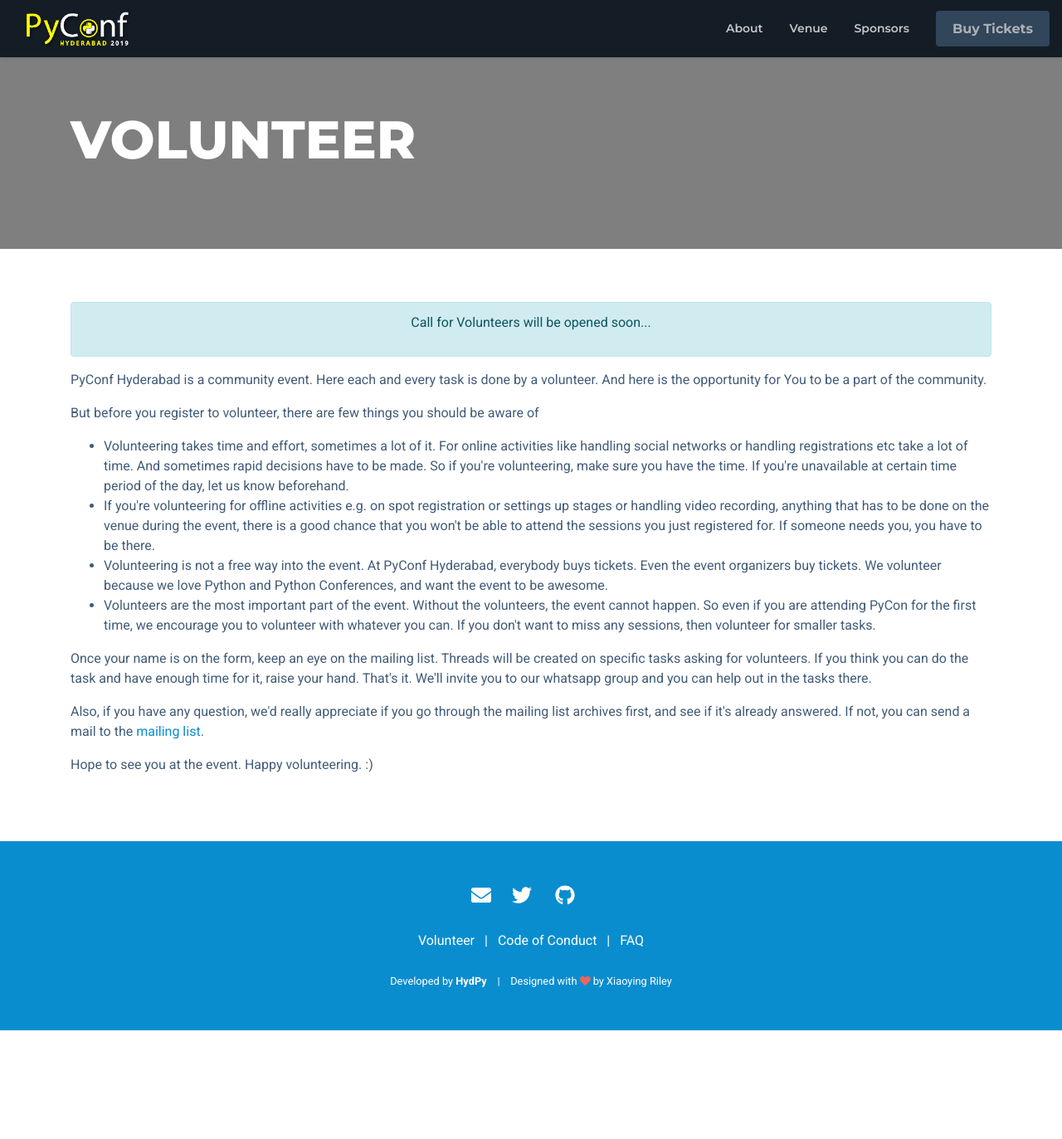
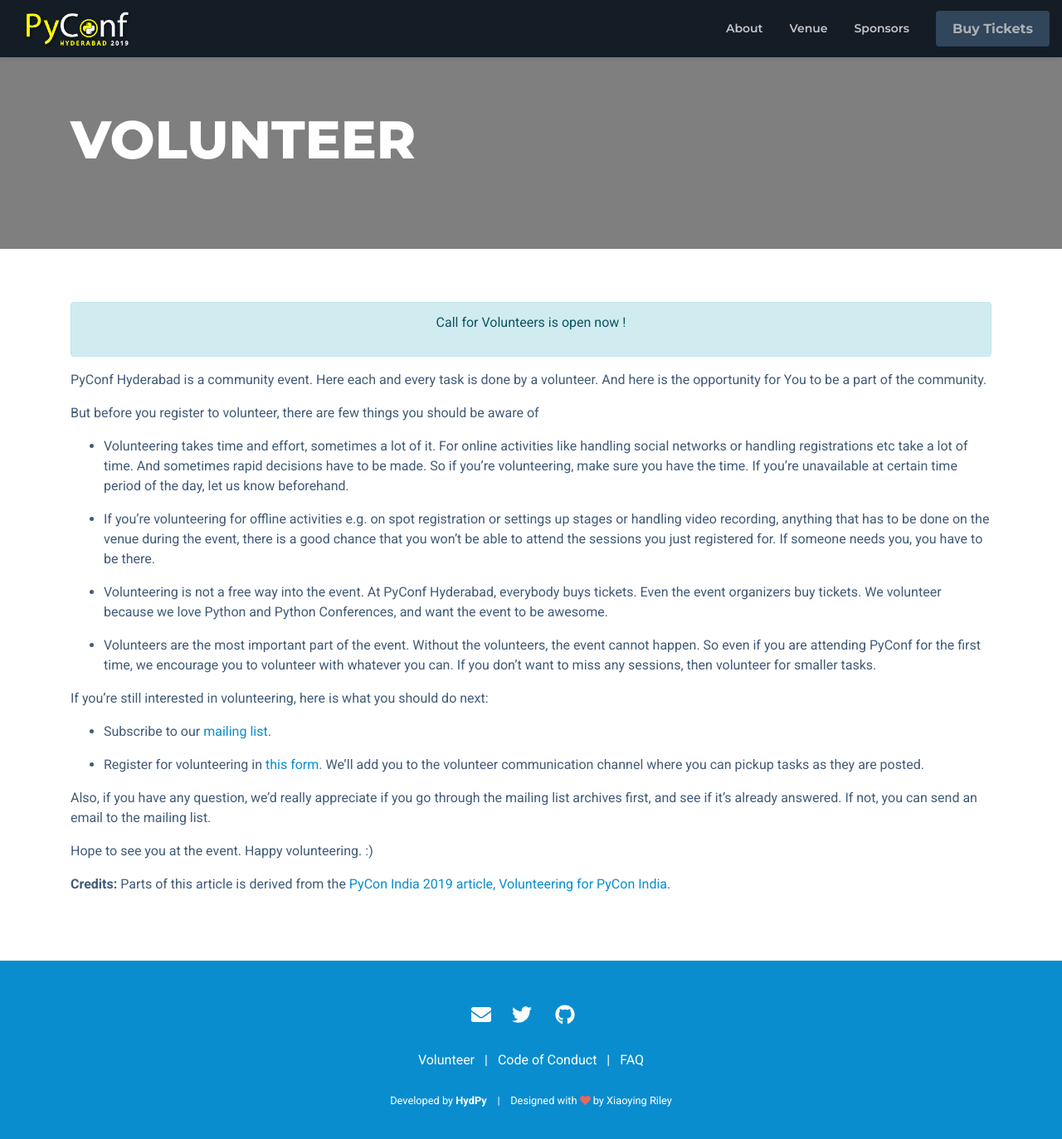
Before and after one commit to HydPy/hydpyconf2019, a Jekyll site: the page built from volunteer.md, in a window 1280 px wide and 1386 px high. Shown: the top 1373 px of the window at 83% size. Built offline with Jekyll 4.4.1, drawn with Linux system fonts in a browser that asks for light colours; nearby versions of some CDN libraries.

Commit message:
Update Volunteer page

```diff
--- a/volunteer.md
+++ b/volunteer.md
@@ -3,43 +3,38 @@
 title: Volunteer
 ---
 
-<div>
+<!-- call for volunteers placeholder -->
+<div class="alert alert-info text-center" role="alert">
+    <p>Call for Volunteers is open now !</p>
+</div>
 
-    <!-- call for volunteers placeholder -->
-    <div class="alert alert-info text-center" role="alert">
-        <p>Call for Volunteers will be opened soon...</p>
-    </div>
+<!-- <div class="alert alert-info text-center" role="alert">
+    <p>Thanks to all the Volunteers who are doing a great work to organize <b>PyConf Hyderabad 2017</b>.</p>
+    <p>Call for Volunteers is <b>Closed now</b>.</p>
+    <p>If you want to attend <b>PyConf Hyderabad 2017</b> you can buy tickets from <a
+            href="http://pyconf.hydpy.org/#tickets">this link</a>.</p>
+</div> -->
 
-    <!-- <div class="alert alert-info text-center" role="alert">
-        <p>Thanks to all the Volunteers who are doing a great work to organize <b>PyConf Hyderabad 2017</b>.</p>
-        <p>Call for Volunteers is <b>Closed now</b>.</p>
-        <p>If you want to attend <b>PyConf Hyderabad 2017</b> you can buy tickets from <a
-                href="http://pyconf.hydpy.org/#tickets">this link</a>.</p>
-    </div> -->
-    <p>PyConf Hyderabad is a community event. Here each and every task is done by a volunteer. And here is the
-        opportunity for You to be a part of the community.</p>
-    <p>But before you register to volunteer, there are few things you should be aware of </p>
-    <ul>
-        <li>Volunteering takes time and effort, sometimes a lot of it. For online activities like handling social
-            networks or handling registrations etc take a lot of time. And sometimes rapid decisions have to be made. So
-            if you're volunteering, make sure you have the time. If you're unavailable at certain time period of the
-            day, let us know beforehand.</li>
-        <li>If you're volunteering for offline activities e.g. on spot registration or settings up stages or handling
-            video recording, anything that has to be done on the venue during the event, there is a good chance that you
-            won't be able to attend the sessions you just registered for. If someone needs you, you have to be there.
-        </li>
-        <li>Volunteering is not a free way into the event. At PyConf Hyderabad, everybody buys tickets. Even the event
-            organizers buy tickets. We volunteer because we love Python and Python Conferences, and want the event to be
-            awesome.</li>
-        <li>Volunteers are the most important part of the event. Without the volunteers, the event cannot happen. So
-            even if you are attending PyCon for the first time, we encourage you to volunteer with whatever you can. If
-            you don't want to miss any sessions, then volunteer for smaller tasks.</li>
-    </ul>
-    <p>Once your name is on the form, keep an eye on the mailing list. Threads will be created on specific tasks asking
-        for volunteers. If you think you can do the task and have enough time for it, raise your hand. That's it. We'll
-        invite you to our whatsapp group and you can help out in the tasks there.</p>
-    <p>Also, if you have any question, we'd really appreciate if you go through the mailing list archives first, and see
-        if it's already answered. If not, you can send a mail to the <a target="_blank"
-            href="https://mail.python.org/mm3/mailman3/lists/hydpy.python.org/" disabled>mailing list</a>.</p>
-    <p>Hope to see you at the event. Happy volunteering. :) </p>
-</div>
+PyConf Hyderabad is a community event. Here each and every task is done by a volunteer. And here is the opportunity for You to be a part of the community.
+
+But before you register to volunteer, there are few things you should be aware of
+
+- Volunteering takes time and effort, sometimes a lot of it. For online activities like handling social networks or handling registrations etc take a lot of time. And sometimes rapid decisions have to be made. So if you're volunteering, make sure you have the time. If you're unavailable at certain time period of the day, let us know beforehand.
+
+- If you're volunteering for offline activities e.g. on spot registration or settings up stages or handling video recording, anything that has to be done on the venue during the event, there is a good chance that you won't be able to attend the sessions you just registered for. If someone needs you, you have to be there.
+
+- Volunteering is not a free way into the event. At PyConf Hyderabad, everybody buys tickets. Even the event organizers buy tickets. We volunteer because we love Python and Python Conferences, and want the event to be awesome.
+
+- Volunteers are the most important part of the event. Without the volunteers, the event cannot happen. So even if you are attending PyConf for the first time, we encourage you to volunteer with whatever you can. If you don't want to miss any sessions, then volunteer for smaller tasks.
+
+If you're still interested in volunteering, here is what you should do next:
+
+- Subscribe to our [mailing list](https://mail.python.org/mm3/mailman3/lists/hydpy.python.org/).
+
+- Register for volunteering in [this form](https://forms.gle/qiKhorSfMjbWCN7Y7). We'll add you to the volunteer communication channel where you can pickup tasks as they are posted.
+
+Also, if you have any question, we'd really appreciate if you go through the mailing list archives first, and see if it's already answered. If not, you can send an email to the mailing list.
+
+Hope to see you at the event. Happy volunteering. :)
+
+**Credits:** Parts of this article is derived from the [PyCon India 2019 article, Volunteering for PyCon India](https://in.pycon.org/blog/2019/volunteering-for-pycon-india-2019.html).
```
